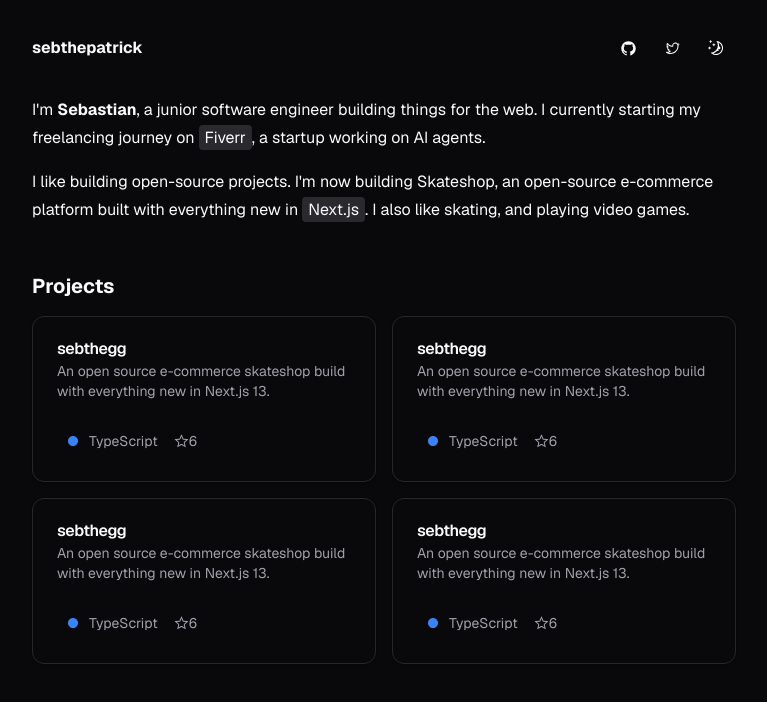
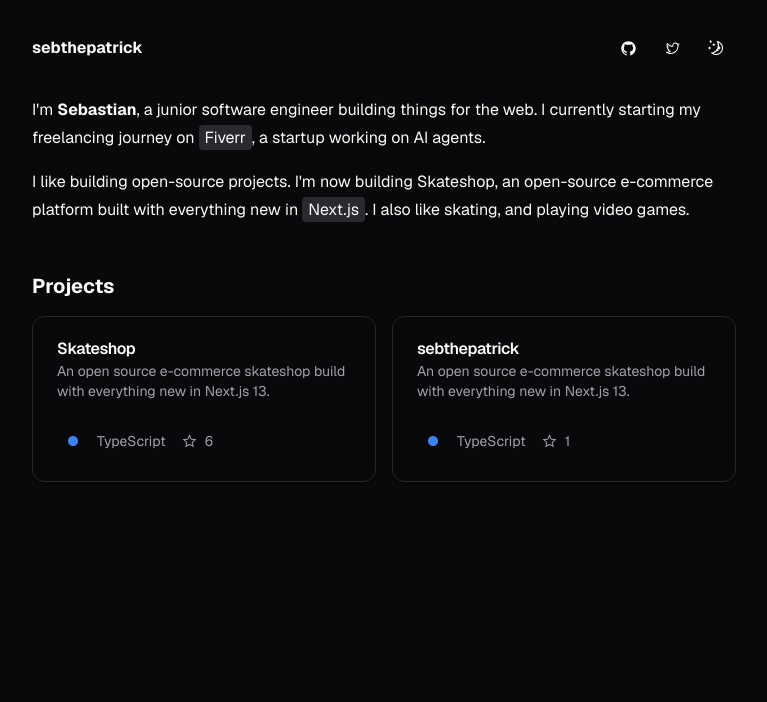
Before and after one commit to sebastianpatrickk/sebastianpatrickk, a Next.js app: page / in a window 1280 px wide. Shown: the top 702 px of the page, without its empty margins (256-1023 px from the left). Built offline with nearby package versions, Linux system fonts and the light colour scheme.

Commit message:
Refactor ProjectCard component and add PROJECTS constant

```diff
--- a/src/app/(homepage)/page.tsx
+++ b/src/app/(homepage)/page.tsx
@@ -2,6 +2,25 @@ import LinkBadge from "@/components/LinkBadge";
 import Link from "next/link";
 import MaxWidthWrapper from "@/components/MaxWidthWrapper";
 import ProjectCard from "@/components/ProjectCard";
+
+const PROJECTS = [
+  {
+    name: "Skateshop",
+    description:
+      "An open source e-commerce skateshop build with everything new in Next.js 13.",
+    tech: "TypeScript",
+    stars: 6,
+    href: "https://skateshop.sadmn.com",
+  },
+  {
+    name: "sebthepatrick",
+    description:
+      "An open source e-commerce skateshop build with everything new in Next.js 13.",
+    tech: "TypeScript",
+    stars: 1,
+    href: "https://skateshop.sadmn.com",
+  },
+] as const;
 
 const Home = () => {
   return (
@@ -38,10 +57,16 @@ const Home = () => {
           <h3 className="text-xl font-bold">Projects</h3>
         </Link>
         <div className="grid grid-cols-1 gap-4 md:grid-cols-2">
-          <ProjectCard href="#" />
-          <ProjectCard href="#" />
-          <ProjectCard href="#" />
-          <ProjectCard href="#" />
+          {PROJECTS.map((project) => (
+            <ProjectCard
+              key={project.name}
+              name={project.name}
+              description={project.description}
+              tech={project.tech}
+              stars={project.stars}
+              href={project.href}
+            />
+          ))}
         </div>
       </section>
     </MaxWidthWrapper>
--- a/src/components/ProjectCard.tsx
+++ b/src/components/ProjectCard.tsx
@@ -1,30 +1,41 @@
 import { DotFilledIcon, StarIcon } from "@radix-ui/react-icons";
 import Link from "next/link";
 
-const ProjectCard = ({ href }: { href: string }) => {
+const ProjectCard = ({
+  href,
+  name,
+  tech,
+  description,
+  stars,
+}: {
+  href: string;
+  name: string;
+  tech: string;
+  description: string;
+  stars: number;
+}) => {
   return (
     <Link className="" href={href}>
       <div className="flex h-full flex-col rounded-xl border bg-card text-card-foreground shadow">
         <div className="space-0.5-1 flex flex-1 flex-col p-6">
           <div className="space-y-1">
             <h3 className="line-clamp-1 font-semibold leading-none tracking-tight">
-              sebthegg
+              {name}
             </h3>
             <p className="line-clamp-2 text-sm text-muted-foreground">
-              An open source e-commerce skateshop build with everything new in
-              Next.js 13.
+              {description}
             </p>
           </div>
         </div>
         <div className="p-6 pt-0">
           <div className="flex space-x-4 text-sm text-muted-foreground">
-            <div className="flex items-center">
+            <div className="flex items-center gap-2">
               <DotFilledIcon className="h-8 w-8 text-blue-500" />
-              <p className="">TypeScript</p>
+              <p className="">{tech}</p>
             </div>
-            <div className="flex items-center">
+            <div className="flex items-center gap-2">
               <StarIcon />
-              <p>6</p>
+              <p>{stars}</p>
             </div>
           </div>
         </div>
```
